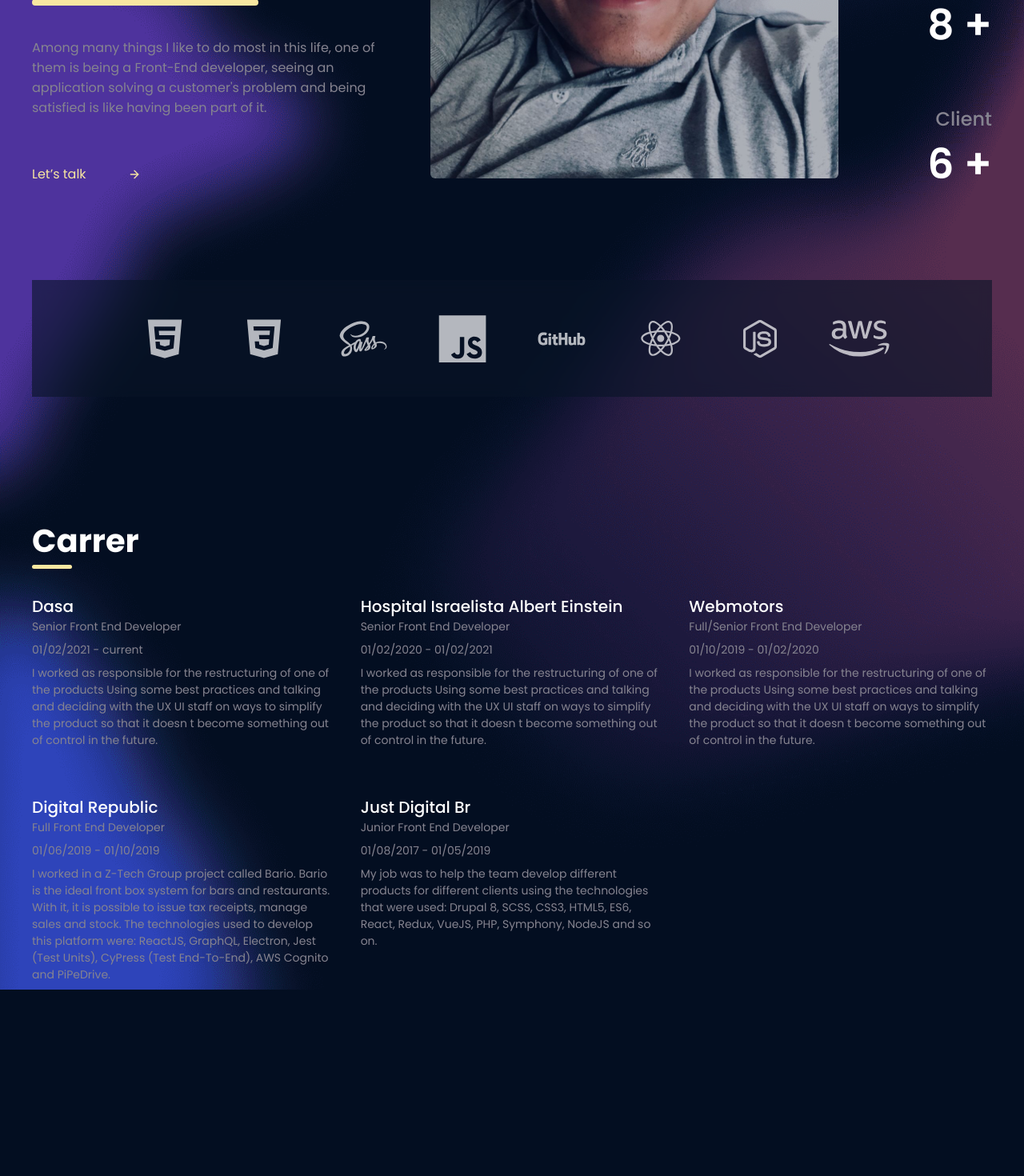
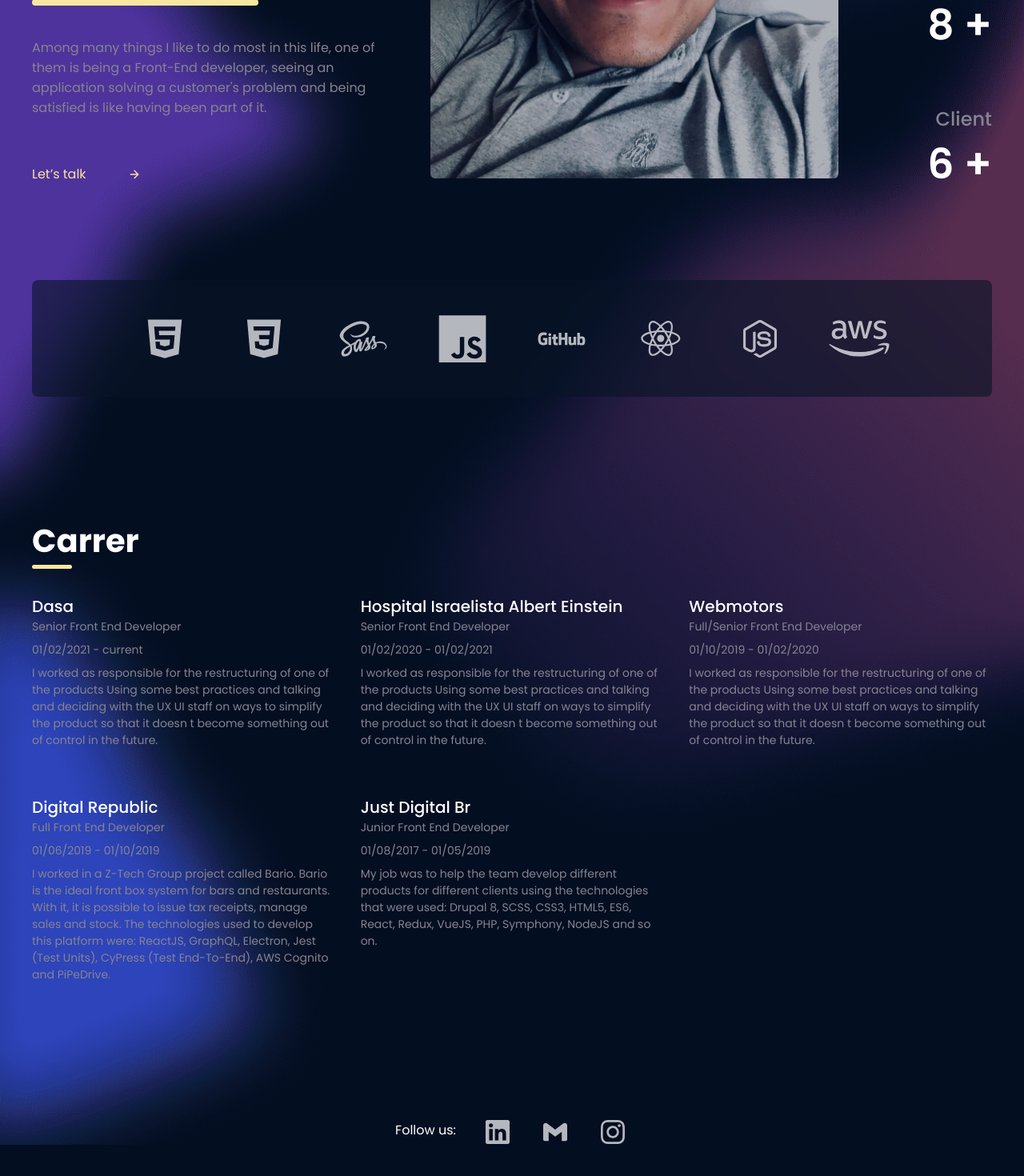
Before and after one commit to caioorg/caio.dev, a Next.js app: page / in a window 1280 px wide. Shown: the part 410-1880 px from the top of the page at 80% size. Before the commit the page ends 1647 px from the top, so only its background shows below. Built offline with nearby package versions, Linux system fonts and the light colour scheme.

Commit message:
:sparkles: adding contactOC

```diff
--- a/pages/index.tsx
+++ b/pages/index.tsx
@@ -4,6 +4,7 @@ import Header from '@components/Header'
 import Resume from '@components/Resume'
 import MyTechnologies from '@components/MyTechnologies'
 import Career from '@components/Career'
+import Footer from '@components/Footer'
 import { Container } from '@styles/home'
 
 const Home: NextPage = () => {
@@ -19,6 +20,7 @@ const Home: NextPage = () => {
           <MyTechnologies />
           <Career />
         </main>
+        <Footer />
       </Container>
     </>
   )
--- a/shared/components/Career/styles.ts
+++ b/shared/components/Career/styles.ts
@@ -1,7 +1,9 @@
+import styled from 'styled-components';
 import { pixelToRem } from '@styles/pxToRem';
-import styled from 'styled-components';
 
 export const Container = styled.div`
+  padding-bottom: ${pixelToRem(120)};
+
   & h3 {
     font-size: ${pixelToRem(40)};
     margin-bottom: ${pixelToRem(32)};
--- /dev/null
+++ b/shared/components/Footer/index.tsx
@@ -0,0 +1,22 @@
+import React from 'react';
+import { SiLinkedin, SiGmail, SiInstagram } from 'react-icons/si'
+import { Container } from './styles'
+
+const Footer: React.FC = () => {
+  return (
+    <Container id='contact'>
+      <p>Follow us:</p>
+      <a href='https://www.linkedin.com/in/caio-almeida-silva/' rel="noreferrer" target='_blank'>
+        <SiLinkedin />
+      </a>
+      <a href='mailto:caioalmeidasilva96@gmail.com' rel="noreferrer" target='_blank'>
+        <SiGmail />
+      </a>
+      <a href='https://www.instagram.com/caioasilva_/' rel="noreferrer" target='_blank'>
+        <SiInstagram />
+      </a>
+    </Container>
+  )
+}
+
+export default Footer;
--- /dev/null
+++ b/shared/components/Footer/styles.ts
@@ -0,0 +1,22 @@
+import styled from 'styled-components';
+import { pixelToRem } from '@styles/pxToRem';
+
+export const Container = styled.footer`
+  width: 100%;
+  display: flex;
+  place-content: center;
+  padding: ${pixelToRem(43)} ${pixelToRem(120)};
+  gap: ${pixelToRem(32)};
+  flex-direction: row;
+
+  & a {
+    font-size: ${pixelToRem(24)}
+  }
+
+  & svg {
+    width: 40px;
+    height: 30px;
+    color: var(--white);
+    opacity: 0.7;
+  }
+`;
--- a/shared/components/MyTechnologies/index.tsx
+++ b/shared/components/MyTechnologies/index.tsx
@@ -5,7 +5,7 @@ import { Container } from './styles';
 
 const MyTechnologies: React.FC = () => {
   return (
-    <Container>
+    <Container id='technologies'>
       <DiHtml5 />
       <DiCss3 />
       <DiSass />
--- a/shared/components/MyTechnologies/styles.ts
+++ b/shared/components/MyTechnologies/styles.ts
@@ -4,6 +4,7 @@ import { hexToRGB } from '@styles/hexToRGB'
 
 export const Container = styled.div`
   width: 100%;
+  border-radius: 8px;
   margin-bottom: ${pixelToRem(150)};
   background: ${hexToRGB('#091427', 0.6)};
   backdrop-filter: blur(8px);
--- a/shared/components/Resume/index.tsx
+++ b/shared/components/Resume/index.tsx
@@ -6,7 +6,7 @@ import { About, Experience, Me, Container } from './styles'
 
 const Resume: React.FC = () => {
   return (
-    <Container>
+    <Container id='about'>
       <About>
         <h3>Front End Developer</h3>
         <h2>Caio Almeida</h2>
@@ -17,7 +17,7 @@ const Resume: React.FC = () => {
           problem and being satisfied is like having been part of it.
         </p>
 
-        <Link href='#' passHref>
+        <Link href='#contact' passHref>
           <a>
             Let’s talk
             <FiArrowRight />
--- a/shared/utils/path.ts
+++ b/shared/utils/path.ts
@@ -1,5 +1,6 @@
 export const paths: { name: string, to: string }[] = [
   { name: 'About', to: '#about' },
+  { name: 'Technologies', to: '#technologies' },
   { name: 'Carrer', to: '#carrer' },
   { name: 'Contact', to: '#contact' },
 ]
```
